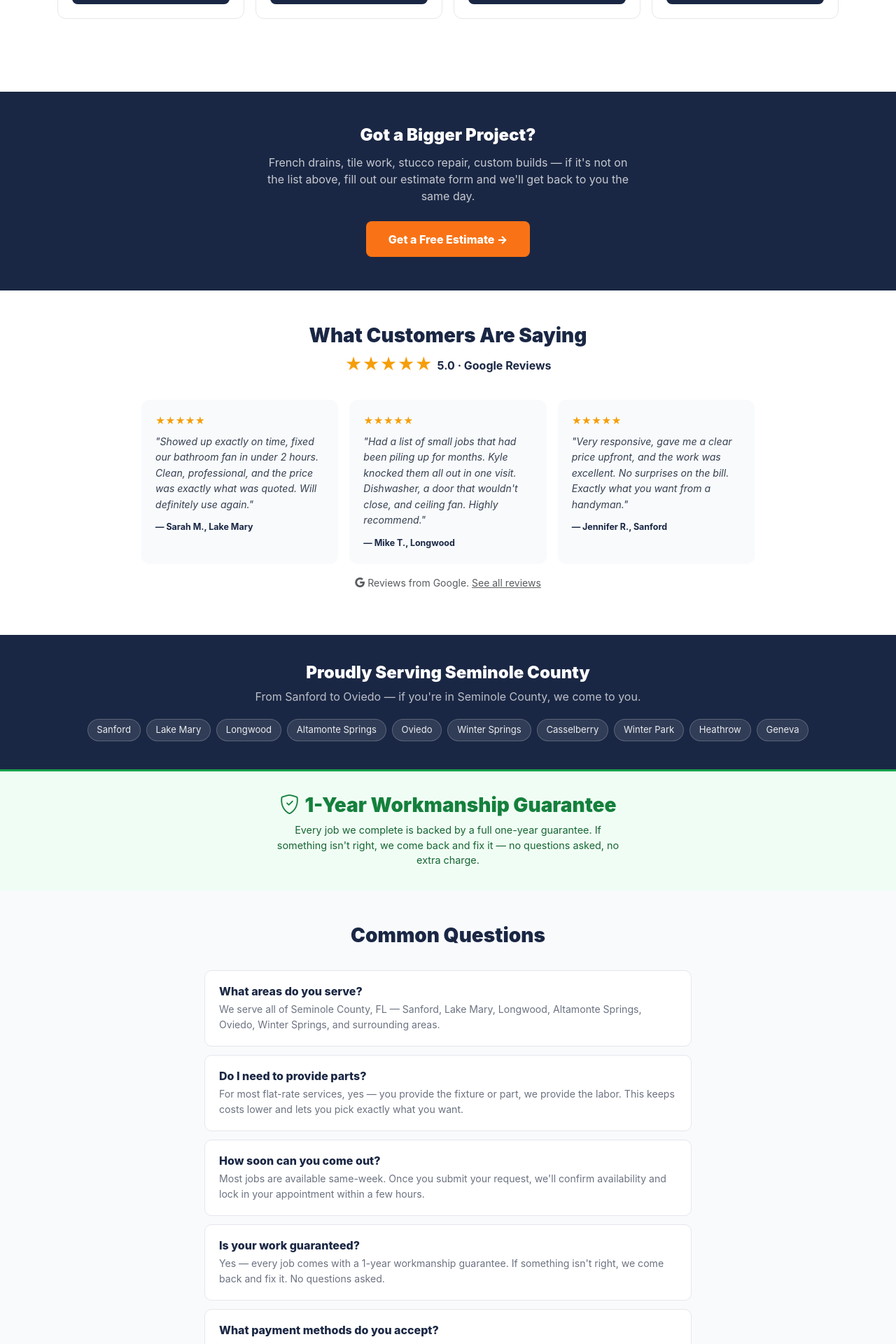
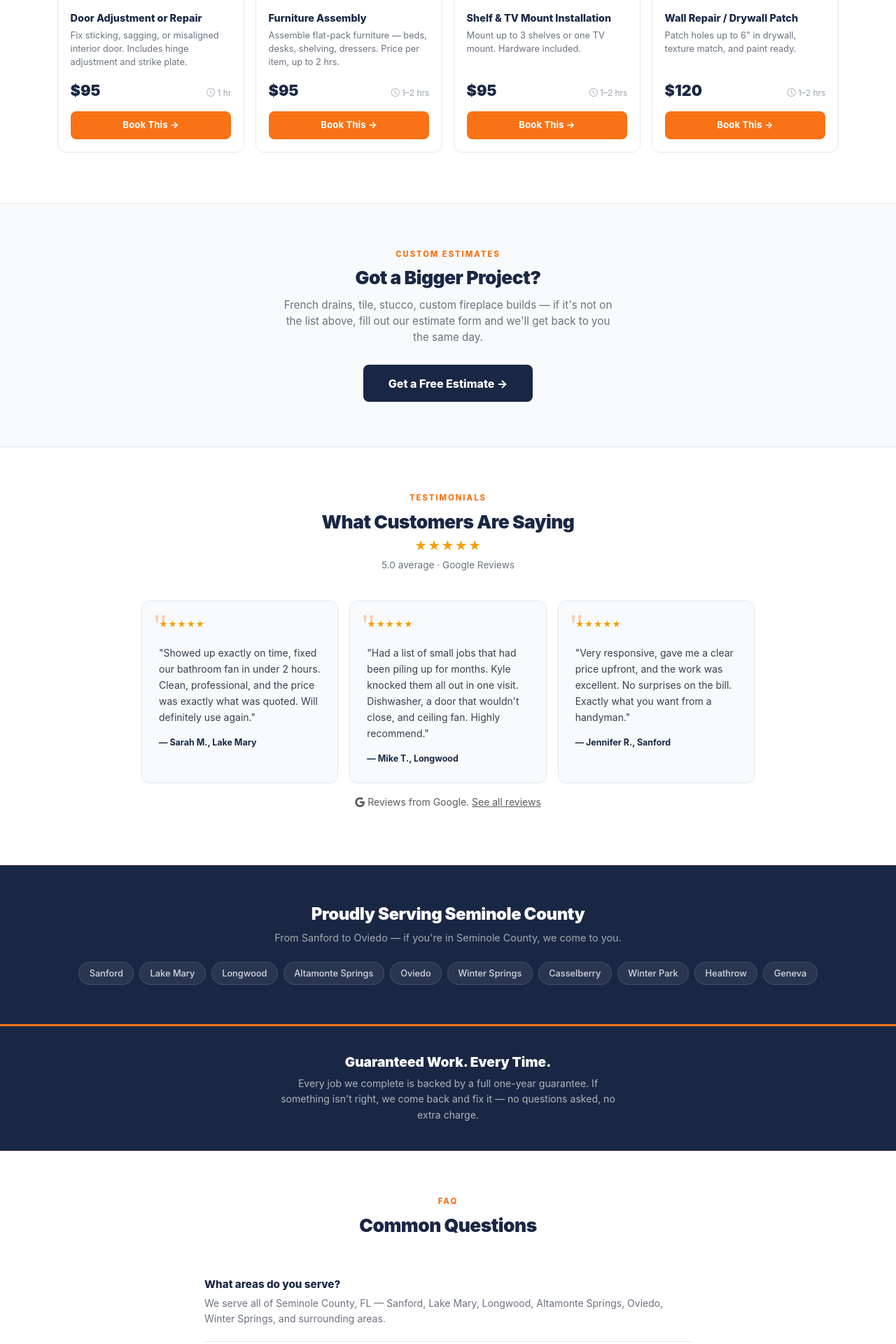
Before and after one commit to tblankenship87/north-orlando-handyman, a Flask app: page /book in a window 1280 px wide. Shown: the part 2755-4675 px from the top of the page at 70% size. Run offline with Flask 3, Linux system fonts and the light colour scheme.

Commit message:
Professional polish — hero background, card layout, typography, warranty, FAQ, reviews redesign

```diff
--- a/templates/book.html
+++ b/templates/book.html
@@ -9,125 +9,141 @@
   <style>
 :root { --navy: #1a2744; --orange: #f97316; }
     * { box-sizing: border-box; }
-    body { font-family: -apple-system, BlinkMacSystemFont, "Segoe UI", sans-serif; background: #fff; overscroll-behavior: none; }
+    body { font-family: -apple-system, BlinkMacSystemFont, "Segoe UI", sans-serif; background: #fff; overscroll-behavior: none; color: #1f2937; }
 
     /* Nav */
     .site-nav {
       background: var(--navy);
-      padding: 1rem 1.5rem;
+      padding: 0.9rem 2rem;
       display: flex;
       align-items: center;
       justify-content: space-between;
       position: sticky; top: 0; z-index: 100;
+      box-shadow: 0 2px 12px rgba(0,0,0,0.2);
     }
-    .site-nav .brand { color: #fff; font-weight: 800; font-size: 1.1rem; text-decoration: none; }
-    .site-nav .brand small { display: block; font-size: 0.65rem; font-weight: 400; color: rgba(255,255,255,0.5); letter-spacing: 0.1em; text-transform: uppercase; }
-    .site-nav .nav-cta { background: var(--orange); color: #fff; border: none; padding: 0.5rem 1.1rem; border-radius: 6px; font-weight: 700; font-size: 0.85rem; text-decoration: none; white-space: nowrap; }
+    .site-nav .brand { color: #fff; font-weight: 800; font-size: 1.05rem; text-decoration: none; letter-spacing: -0.01em; }
+    .site-nav .brand small { display: block; font-size: 0.6rem; font-weight: 500; color: rgba(255,255,255,0.45); letter-spacing: 0.12em; text-transform: uppercase; margin-top: 1px; }
+    .site-nav .nav-cta { background: var(--orange); color: #fff; border: none; padding: 0.55rem 1.25rem; border-radius: 6px; font-weight: 700; font-size: 0.85rem; text-decoration: none; white-space: nowrap; transition: background 0.15s; }
+    .site-nav .nav-cta:hover { background: #ea6c0a; color: #fff; }
 
     /* Hero */
     .hero {
-      background: var(--navy);
+      background: linear-gradient(135deg, #111c33 0%, #1a2744 50%, #1e3060 100%);
       color: #fff;
-      padding: 3.5rem 1.5rem 2.5rem;
+      padding: 5rem 1.5rem 4rem;
       text-align: center;
+      position: relative;
+      overflow: hidden;
     }
-    .hero h1 { font-size: clamp(1.8rem, 5vw, 2.8rem); font-weight: 900; line-height: 1.15; margin-bottom: 0.75rem; }
-    .hero p { font-size: 1.05rem; color: rgba(255,255,255,0.75); max-width: 560px; margin: 0 auto 2rem; }
-    .hero-badges { display: flex; justify-content: center; gap: 1rem; flex-wrap: wrap; margin-bottom: 2rem; }
-    .hero-badge { background: rgba(255,255,255,0.1); border: 1px solid rgba(255,255,255,0.15); color: rgba(255,255,255,0.9); padding: 0.35rem 0.85rem; border-radius: 20px; font-size: 0.8rem; font-weight: 600; }
-    .hero-actions { display: flex; gap: 1rem; justify-content: center; flex-wrap: wrap; }
-    .btn-hero-primary { background: var(--orange); color: #fff; padding: 0.85rem 2rem; border-radius: 8px; font-weight: 800; font-size: 1rem; text-decoration: none; border: none; display: inline-block; }
-    .btn-hero-secondary { background: transparent; color: #fff; padding: 0.85rem 2rem; border-radius: 8px; font-weight: 700; font-size: 1rem; text-decoration: none; border: 2px solid rgba(255,255,255,0.3); display: inline-block; }
-    .btn-hero-primary:hover { background: #ea6c0a; color: #fff; }
-    .btn-hero-secondary:hover { border-color: rgba(255,255,255,0.6); color: #fff; }
+    .hero::before {
+      content: '';
+      position: absolute; inset: 0;
+      background: url('https://images.unsplash.com/photo-1504307651254-35680f356dfd?w=1600&h=600&fit=crop&q=60') center/cover no-repeat;
+      opacity: 0.08;
+    }
+    .hero > * { position: relative; }
+    .hero-eyebrow { font-size: 0.75rem; font-weight: 700; letter-spacing: 0.15em; text-transform: uppercase; color: var(--orange); margin-bottom: 1rem; }
+    .hero h1 { font-size: clamp(2rem, 5vw, 3.2rem); font-weight: 900; line-height: 1.1; margin-bottom: 1rem; letter-spacing: -0.02em; }
+    .hero p { font-size: 1.1rem; color: rgba(255,255,255,0.7); max-width: 520px; margin: 0 auto 2.25rem; line-height: 1.6; }
+    .hero-badges { display: flex; justify-content: center; gap: 0.75rem; flex-wrap: wrap; margin-bottom: 2.25rem; }
+    .hero-badge { background: rgba(255,255,255,0.08); border: 1px solid rgba(255,255,255,0.12); color: rgba(255,255,255,0.85); padding: 0.4rem 1rem; border-radius: 100px; font-size: 0.78rem; font-weight: 600; display: flex; align-items: center; gap: 0.4rem; }
+    .hero-actions { display: flex; gap: 0.875rem; justify-content: center; flex-wrap: wrap; }
+    .btn-hero-primary { background: var(--orange); color: #fff; padding: 0.9rem 2.25rem; border-radius: 8px; font-weight: 800; font-size: 1rem; text-decoration: none; display: inline-block; transition: background 0.15s, transform 0.1s; box-shadow: 0 4px 20px rgba(249,115,22,0.4); }
+    .btn-hero-secondary { background: rgba(255,255,255,0.08); color: #fff; padding: 0.9rem 2.25rem; border-radius: 8px; font-weight: 700; font-size: 1rem; text-decoration: none; border: 1.5px solid rgba(255,255,255,0.25); display: inline-block; transition: all 0.15s; }
+    .btn-hero-primary:hover { background: #ea6c0a; color: #fff; transform: translateY(-1px); }
+    .btn-hero-secondary:hover { border-color: rgba(255,255,255,0.5); color: #fff; background: rgba(255,255,255,0.12); }
+
+    /* Section labels */
+    .section-label { font-size: 0.7rem; font-weight: 800; letter-spacing: 0.18em; text-transform: uppercase; color: var(--orange); margin-bottom: 0.6rem; }
 
     /* How it works */
-    .how-it-works { background: #f8fafc; padding: 3.5rem 1rem; }
-    .how-it-works h2 { text-align: center; font-weight: 900; color: var(--navy); margin-bottom: 2.5rem; font-size: 1.75rem; }
-    .step-card { text-align: center; padding: 1.5rem 1rem; }
-    .step-num { width: 48px; height: 48px; background: var(--orange); color: #fff; border-radius: 50%; font-size: 1.25rem; font-weight: 900; display: flex; align-items: center; justify-content: center; margin: 0 auto 1rem; }
-    .step-card h5 { font-weight: 800; color: var(--navy); margin-bottom: 0.5rem; }
-    .step-card p { color: #6b7280; font-size: 0.9rem; }
+    .how-it-works { background: #f8fafc; padding: 4rem 1rem; border-bottom: 1px solid #e5e7eb; }
+    .how-it-works .section-title { text-align: center; font-weight: 900; color: var(--navy); margin-bottom: 3rem; font-size: 1.65rem; letter-spacing: -0.02em; }
+    .step-card { text-align: center; padding: 1rem; }
+    .step-num { width: 44px; height: 44px; background: var(--navy); color: #fff; border-radius: 50%; font-size: 1rem; font-weight: 900; display: flex; align-items: center; justify-content: center; margin: 0 auto 1rem; border: 3px solid var(--orange); }
+    .step-card h5 { font-weight: 800; color: var(--navy); margin-bottom: 0.4rem; font-size: 0.95rem; }
+    .step-card p { color: #6b7280; font-size: 0.85rem; line-height: 1.5; }
 
     /* Service categories */
-    .services-section { padding: 3rem 1rem; }
-    .services-section h2 { text-align: center; font-weight: 900; color: var(--navy); margin-bottom: 0.5rem; font-size: 1.75rem; }
-    .services-section .subtitle { text-align: center; color: #6b7280; margin-bottom: 0.5rem; font-size: 0.95rem; }
-    .reservation-note { text-align: center; background: #fef3c7; border: 1px solid #f59e0b; border-radius: 8px; padding: 0.75rem 1rem; font-size: 0.85rem; color: #92400e; max-width: 540px; margin: 0 auto 2.5rem; font-weight: 600; }
+    .services-section { padding: 4rem 1rem; }
+    .services-section .section-title { text-align: center; font-weight: 900; color: var(--navy); margin-bottom: 0.4rem; font-size: 1.65rem; letter-spacing: -0.02em; }
+    .services-section .subtitle { text-align: center; color: #6b7280; margin-bottom: 0.75rem; font-size: 0.95rem; }
+    .reservation-note { text-align: center; color: #6b7280; font-size: 0.82rem; max-width: 540px; margin: 0 auto 3rem; padding: 0.6rem; border-top: 1px solid #e5e7eb; border-bottom: 1px solid #e5e7eb; }
 
-    .category-header { display: flex; align-items: center; gap: 0.75rem; margin: 2.5rem 0 1rem; }
-    .category-header h3 { font-size: 1.1rem; font-weight: 800; color: var(--navy); margin: 0; text-transform: uppercase; letter-spacing: 0.04em; }
-    .category-accent { width: 28px; height: 3px; background: var(--orange); border-radius: 2px; flex-shrink: 0; }
-    .category-divider { border-top: 2px solid #e5e7eb; flex: 1; margin-left: 0.5rem; }
+    .category-header { display: flex; align-items: center; gap: 1rem; margin: 3rem 0 1.25rem; }
+    .category-header h3 { font-size: 0.7rem; font-weight: 800; color: #6b7280; margin: 0; text-transform: uppercase; letter-spacing: 0.12em; white-space: nowrap; }
+    .category-divider { border: none; border-top: 1px solid #e5e7eb; flex: 1; }
 
+    /* Service card */
     .service-card {
       background: #fff;
-      border: 1.5px solid #e5e7eb;
+      border: 1px solid #e5e7eb;
       border-radius: 12px;
-      padding: 1.25rem;
+      overflow: hidden;
       height: 100%;
       display: flex;
       flex-direction: column;
-      transition: border-color 0.15s, box-shadow 0.15s;
+      transition: border-color 0.2s, box-shadow 0.2s, transform 0.1s;
     }
-    .service-card:hover { border-color: var(--orange); box-shadow: 0 4px 16px rgba(249,115,22,0.12); }
-    .service-card h5 { font-weight: 800; color: var(--navy); font-size: 0.95rem; margin-bottom: 0.4rem; }
-    .service-card p { font-size: 0.82rem; color: #6b7280; flex: 1; line-height: 1.5; margin-bottom: 0.75rem; }
-    .service-meta { display: flex; gap: 1rem; margin-bottom: 1rem; }
-    .service-meta span { font-size: 0.78rem; color: #6b7280; }
-    .service-meta .price { font-size: 1.1rem; font-weight: 900; color: var(--navy); }
-    .service-meta .time { display: flex; align-items: center; gap: 0.25rem; }
-    .btn-book { background: var(--navy); color: #fff; border: none; padding: 0.6rem 1rem; border-radius: 8px; font-weight: 700; font-size: 0.85rem; width: 100%; cursor: pointer; text-decoration: none; display: block; text-align: center; transition: background 0.15s; }
-    .btn-book:hover { background: var(--orange); color: #fff; }
+    .service-card:hover { border-color: var(--orange); box-shadow: 0 8px 24px rgba(0,0,0,0.1); transform: translateY(-2px); }
+    .service-card-photo { height: 150px; background: linear-gradient(135deg, #e5e7eb, #d1d5db); flex-shrink: 0; overflow: hidden; }
+    .service-card-photo img { width: 100%; height: 100%; object-fit: cover; display: block; }
+    .service-card-body { padding: 1.1rem; display: flex; flex-direction: column; flex: 1; }
+    .service-card h5 { font-weight: 800; color: var(--navy); font-size: 0.9rem; margin-bottom: 0.35rem; line-height: 1.3; }
+    .service-card p { font-size: 0.8rem; color: #6b7280; flex: 1; line-height: 1.5; margin-bottom: 0.875rem; }
+    .service-meta { display: flex; align-items: baseline; justify-content: space-between; margin-bottom: 0.875rem; }
+    .service-meta .price { font-size: 1.35rem; font-weight: 900; color: var(--navy); }
+    .service-meta .time { font-size: 0.75rem; color: #9ca3af; display: flex; align-items: center; gap: 0.2rem; }
+    .btn-book { background: var(--orange); color: #fff; border: none; padding: 0.65rem 1rem; border-radius: 8px; font-weight: 700; font-size: 0.82rem; width: 100%; cursor: pointer; text-decoration: none; display: block; text-align: center; transition: background 0.15s; letter-spacing: 0.01em; }
+    .btn-book:hover { background: #ea6c0a; color: #fff; }
 
     /* Complex jobs banner */
-    .complex-banner {
-      background: var(--navy);
-      color: #fff;
-      padding: 3rem 1.5rem;
-      text-align: center;
-      margin-top: 3rem;
-    }
-    .complex-banner h2 { font-weight: 900; font-size: 1.5rem; margin-bottom: 0.75rem; }
-    .complex-banner p { color: rgba(255,255,255,0.75); margin-bottom: 1.5rem; max-width: 520px; margin-left: auto; margin-right: auto; }
-    .btn-complex { background: var(--orange); color: #fff; padding: 0.85rem 2rem; border-radius: 8px; font-weight: 800; font-size: 1rem; text-decoration: none; display: inline-block; }
-    .btn-complex:hover { background: #ea6c0a; color: #fff; }
+    .complex-banner { background: #f8fafc; border-top: 1px solid #e5e7eb; border-bottom: 1px solid #e5e7eb; padding: 4rem 1.5rem; text-align: center; }
+    .complex-banner h2 { font-weight: 900; font-size: 1.65rem; color: var(--navy); margin-bottom: 0.75rem; letter-spacing: -0.02em; }
+    .complex-banner p { color: #6b7280; margin-bottom: 1.75rem; max-width: 480px; margin-left: auto; margin-right: auto; font-size: 0.95rem; }
+    .btn-complex { background: var(--navy); color: #fff; padding: 0.9rem 2.25rem; border-radius: 8px; font-weight: 800; font-size: 1rem; text-decoration: none; display: inline-block; transition: background 0.15s; }
+    .btn-complex:hover { background: var(--orange); color: #fff; }
 
     /* Reviews */
-    .reviews-section { padding: 3rem 1rem; background: #fff; }
-    .reviews-section h2 { text-align: center; font-weight: 900; color: var(--navy); margin-bottom: 0.4rem; font-size: 1.75rem; }
-    .reviews-rating { text-align: center; font-size: 1.5rem; margin-bottom: 2rem; color: #f59e0b; }
-    .reviews-rating span { color: var(--navy); font-size: 1rem; font-weight: 700; vertical-align: middle; }
-    .review-card { background: #f8fafc; border-radius: 12px; padding: 1.25rem; height: 100%; }
-    .review-card .stars { color: #f59e0b; font-size: 0.85rem; margin-bottom: 0.5rem; }
-    .review-card p { font-size: 0.88rem; color: #374151; line-height: 1.6; margin-bottom: 0.75rem; font-style: italic; }
+    .reviews-section { padding: 4rem 1rem; background: #fff; }
+    .reviews-section .section-title { text-align: center; font-weight: 900; color: var(--navy); margin-bottom: 0.35rem; font-size: 1.65rem; letter-spacing: -0.02em; }
+    .reviews-rating { text-align: center; margin-bottom: 2.5rem; }
+    .reviews-rating .stars { color: #f59e0b; font-size: 1.1rem; letter-spacing: 0.05em; }
+    .reviews-rating .rating-text { color: #6b7280; font-size: 0.85rem; margin-top: 0.25rem; }
+    .review-card { background: #f8fafc; border-radius: 12px; padding: 1.5rem; height: 100%; border: 1px solid #e5e7eb; position: relative; }
+    .review-card::before { content: '"'; font-size: 3rem; color: var(--orange); opacity: 0.3; position: absolute; top: 0.75rem; left: 1rem; font-family: Georgia, serif; line-height: 1; }
+    .review-card .stars { color: #f59e0b; font-size: 0.75rem; margin-bottom: 0.75rem; letter-spacing: 0.05em; }
+    .review-card p { font-size: 0.875rem; color: #374151; line-height: 1.65; margin-bottom: 1rem; padding-top: 0.5rem; }
     .review-card .reviewer { font-size: 0.78rem; font-weight: 700; color: var(--navy); }
+    .review-card .reviewer span { font-weight: 400; color: #9ca3af; }
 
     /* Service area */
-    .area-section { background: var(--navy); color: #fff; padding: 2.5rem 1rem; text-align: center; }
-    .area-section h2 { font-weight: 900; font-size: 1.5rem; margin-bottom: 0.5rem; }
-    .area-section p { color: rgba(255,255,255,0.7); margin-bottom: 1.25rem; }
+    .area-section { background: var(--navy); color: #fff; padding: 3.5rem 1rem; text-align: center; }
+    .area-section h2 { font-weight: 900; font-size: 1.5rem; margin-bottom: 0.5rem; letter-spacing: -0.02em; }
+    .area-section p { color: rgba(255,255,255,0.6); margin-bottom: 1.5rem; font-size: 0.9rem; }
     .city-tags { display: flex; flex-wrap: wrap; justify-content: center; gap: 0.5rem; }
-    .city-tag { background: rgba(255,255,255,0.1); border: 1px solid rgba(255,255,255,0.2); color: rgba(255,255,255,0.9); padding: 0.3rem 0.8rem; border-radius: 20px; font-size: 0.82rem; }
+    .city-tag { background: rgba(255,255,255,0.07); border: 1px solid rgba(255,255,255,0.12); color: rgba(255,255,255,0.8); padding: 0.35rem 0.9rem; border-radius: 100px; font-size: 0.8rem; font-weight: 500; }
 
     /* Warranty */
-    .warranty-section { background: #f0fdf4; border-top: 3px solid #16a34a; padding: 2rem 1rem; text-align: center; }
-    .warranty-section h3 { font-weight: 900; color: #15803d; margin-bottom: 0.5rem; }
-    .warranty-section p { color: #166534; font-size: 0.9rem; max-width: 500px; margin: 0 auto; }
+    .warranty-section { background: var(--navy); color: #fff; padding: 2.5rem 1rem; text-align: center; border-top: 3px solid var(--orange); }
+    .warranty-section h3 { font-weight: 900; color: #fff; margin-bottom: 0.5rem; font-size: 1.2rem; }
+    .warranty-section p { color: rgba(255,255,255,0.65); font-size: 0.88rem; max-width: 500px; margin: 0 auto; line-height: 1.6; }
 
     /* FAQ */
-    .faq-section { padding: 3rem 1rem; background: #f8fafc; }
-    .faq-section h2 { text-align: center; font-weight: 900; color: var(--navy); margin-bottom: 2rem; font-size: 1.75rem; }
-    .faq-item { background: #fff; border-radius: 10px; border: 1px solid #e5e7eb; padding: 1.25rem; margin-bottom: 0.75rem; }
-    .faq-item h6 { font-weight: 800; color: var(--navy); margin-bottom: 0.35rem; }
-    .faq-item p { font-size: 0.88rem; color: #6b7280; margin: 0; }
+    .faq-section { padding: 4rem 1rem; background: #fff; }
+    .faq-section .section-title { text-align: center; font-weight: 900; color: var(--navy); margin-bottom: 2.5rem; font-size: 1.65rem; letter-spacing: -0.02em; }
+    .faq-item { border-bottom: 1px solid #e5e7eb; padding: 1.25rem 0; }
+    .faq-item:last-child { border-bottom: none; }
+    .faq-item h6 { font-weight: 800; color: var(--navy); margin-bottom: 0.4rem; font-size: 0.95rem; }
+    .faq-item p { font-size: 0.875rem; color: #6b7280; margin: 0; line-height: 1.6; }
 
     /* Footer */
-    .site-footer { background: var(--navy); color: rgba(255,255,255,0.6); text-align: center; padding: 1.5rem; font-size: 0.8rem; }
-    .site-footer a { color: rgba(255,255,255,0.8); }
+    .site-footer { background: #0f172a; color: rgba(255,255,255,0.45); text-align: center; padding: 2rem 1rem; font-size: 0.78rem; border-top: 1px solid rgba(255,255,255,0.06); }
+    .site-footer a { color: rgba(255,255,255,0.6); text-decoration: none; }
+    .site-footer a:hover { color: var(--orange); }
 
     @media (max-width: 576px) {
-      .hero { padding: 2.5rem 1rem 2rem; }
+      .hero { padding: 3.5rem 1rem 2.5rem; }
       .hero-actions { flex-direction: column; align-items: stretch; }
       .btn-hero-primary, .btn-hero-secondary { text-align: center; }
     }
@@ -146,8 +162,9 @@
 
 <!-- Hero -->
 <section class="hero">
+  <div class="hero-eyebrow">North Orlando Handyman</div>
   <h1>Book Your Next Job Today</h1>
-  <p>Skip the estimate process for straightforward repairs. Pick a service, choose your time, and we'll handle the rest.</p>
+  <p>Skip the estimate for straightforward repairs. Pick a service, we confirm, you get it done.</p>
   <div class="hero-badges">
     <span class="hero-badge"><i class="bi bi-check-circle-fill me-1"></i>Licensed & Insured</span>
     <span class="hero-badge"><i class="bi bi-geo-alt-fill me-1"></i>Seminole County, FL</span>
@@ -163,7 +180,8 @@
 <!-- How It Works -->
 <section class="how-it-works">
   <div class="container">
-    <h2>How It Works</h2>
+    <div class="text-center section-label">Simple Process</div>
+    <h2 class="section-title">How It Works</h2>
     <div class="row justify-content-center g-3">
       <div class="col-6 col-md-3">
         <div class="step-card">
@@ -200,11 +218,10 @@
 <!-- Services -->
 <section class="services-section" id="services">
   <div class="container">
-    <h2>Flat-Rate Services</h2>
+    <div class="section-label text-center">Fixed Pricing</div>
+    <h2 class="section-title">Flat-Rate Services</h2>
     <p class="subtitle">No surprises. What you see is what you pay.</p>
-    <div class="reservation-note">
-      <i class="bi bi-info-circle me-1"></i>Price covers labor only. Parts and fixtures provided by homeowner unless otherwise noted.
-    </div>
+    <p class="reservation-note"><i class="bi bi-info-circle me-1"></i>Labor only — parts and fixtures provided by homeowner unless otherwise noted.</p>
 
     {% for category in flat_rate_services %}
     <div class="category-header">
@@ -216,18 +233,20 @@
       {% for svc in category.services %}
       <div class="col-sm-6 col-lg-3">
         <div class="service-card">
+          <div class="service-card-photo">
             {% if svc.photo_url is defined and svc.photo_url %}
-          <div style="margin:-1.25rem -1.25rem 1rem -1.25rem; overflow:hidden; border-radius:10px 10px 0 0;">
-            <img src="{{ svc.photo_url }}" alt="{{ svc.name }}" style="width:100%;height:140px;object-fit:cover;display:block;" loading="lazy" onerror="this.parentElement.style.display='none'">
+            <img src="{{ svc.photo_url }}" alt="{{ svc.name }}" loading="lazy">
+            {% endif %}
           </div>
-          {% endif %}
+          <div class="service-card-body">
             <h5>{{ svc.name }}</h5>
             <p>{{ svc.desc }}</p>
             <div class="service-meta">
               <span class="price">${{ svc.price }}</span>
               <span class="time"><i class="bi bi-clock"></i> {{ svc.time }}</span>
             </div>
-          <a href="{{ url_for('request_form', service=svc.service_type, tier='1') }}" class="btn-book">Book This →</a>
+            <a href="{{ url_for('request_form', service=svc.service_type, tier='1') }}" class="btn-book">Book This &rarr;</a>
+          </div>
         </div>
       </div>
       {% endfor %}
@@ -239,8 +258,9 @@
 <!-- Complex jobs -->
 <div class="complex-banner">
   <div class="container">
+    <div class="section-label">Custom Estimates</div>
     <h2>Got a Bigger Project?</h2>
-    <p>French drains, tile work, stucco repair, custom builds — if it's not on the list above, fill out our estimate form and we'll get back to you the same day.</p>
+    <p>French drains, tile, stucco, custom fireplace builds — if it's not on the list above, fill out our estimate form and we'll get back to you the same day.</p>
     <a href="{{ url_for('request_form') }}" class="btn-complex">Get a Free Estimate →</a>
   </div>
 </div>
@@ -248,8 +268,12 @@
 <!-- Reviews -->
 <section class="reviews-section">
   <div class="container" style="max-width:900px">
-    <h2>What Customers Are Saying</h2>
-    <div class="reviews-rating">★★★★★ <span>5.0 · Google Reviews</span></div>
+    <div class="section-label text-center">Testimonials</div>
+    <h2 class="section-title">What Customers Are Saying</h2>
+    <div class="reviews-rating">
+      <div class="stars">★★★★★</div>
+      <div class="rating-text">5.0 average · Google Reviews</div>
+    </div>
     <div class="row g-3">
       <div class="col-md-4">
         <div class="review-card">
@@ -300,7 +324,7 @@
 <!-- Warranty -->
 <section class="warranty-section">
   <div class="container">
-    <h3><i class="bi bi-shield-check me-2"></i>1-Year Workmanship Guarantee</h3>
+    <h3>Guaranteed Work. Every Time.</h3>
     <p>Every job we complete is backed by a full one-year guarantee. If something isn't right, we come back and fix it — no questions asked, no extra charge.</p>
   </div>
 </section>
@@ -308,7 +332,8 @@
 <!-- FAQ -->
 <section class="faq-section">
   <div class="container" style="max-width:720px">
-    <h2>Common Questions</h2>
+    <div class="section-label text-center">FAQ</div>
+    <h2 class="section-title">Common Questions</h2>
     <div class="faq-item">
       <h6>What areas do you serve?</h6>
       <p>We serve all of Seminole County, FL — Sanford, Lake Mary, Longwood, Altamonte Springs, Oviedo, Winter Springs, and surrounding areas.</p>
```
Lines whose indentation alone changed are shown as unchanged.
